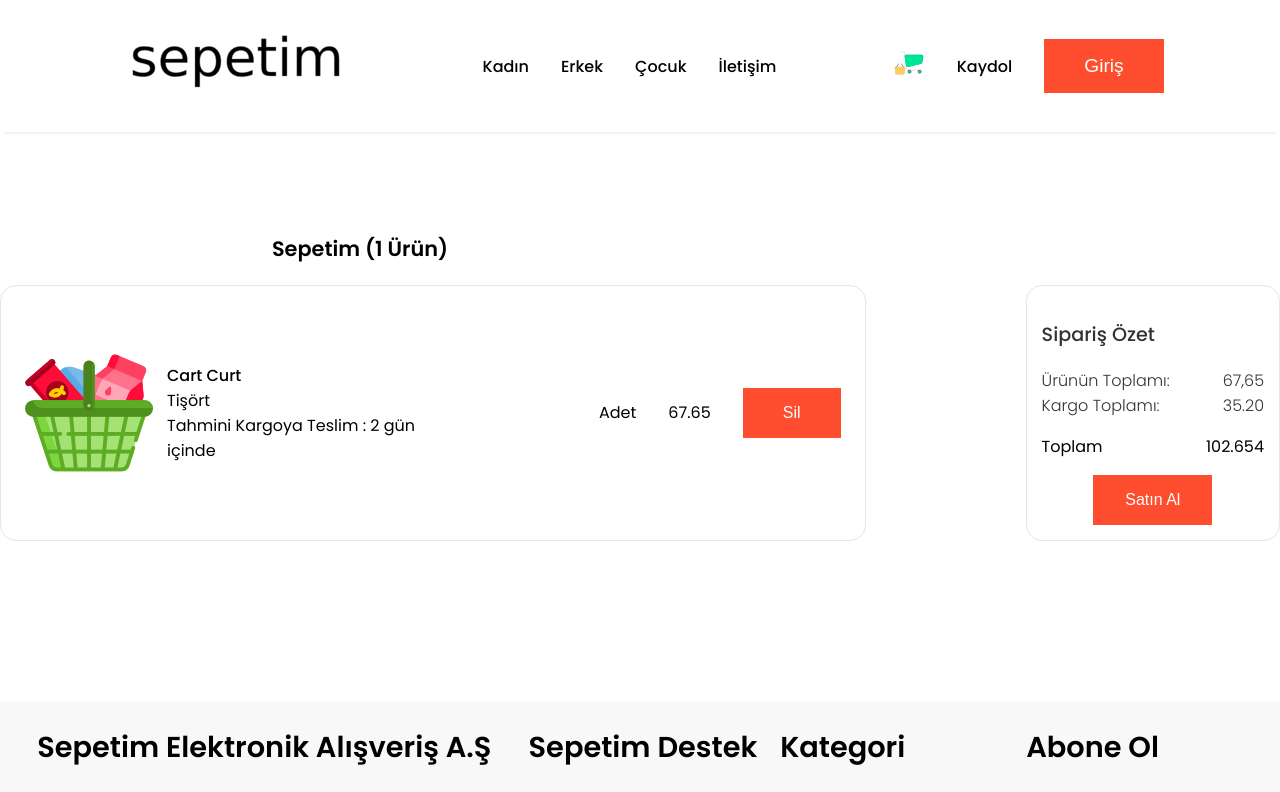
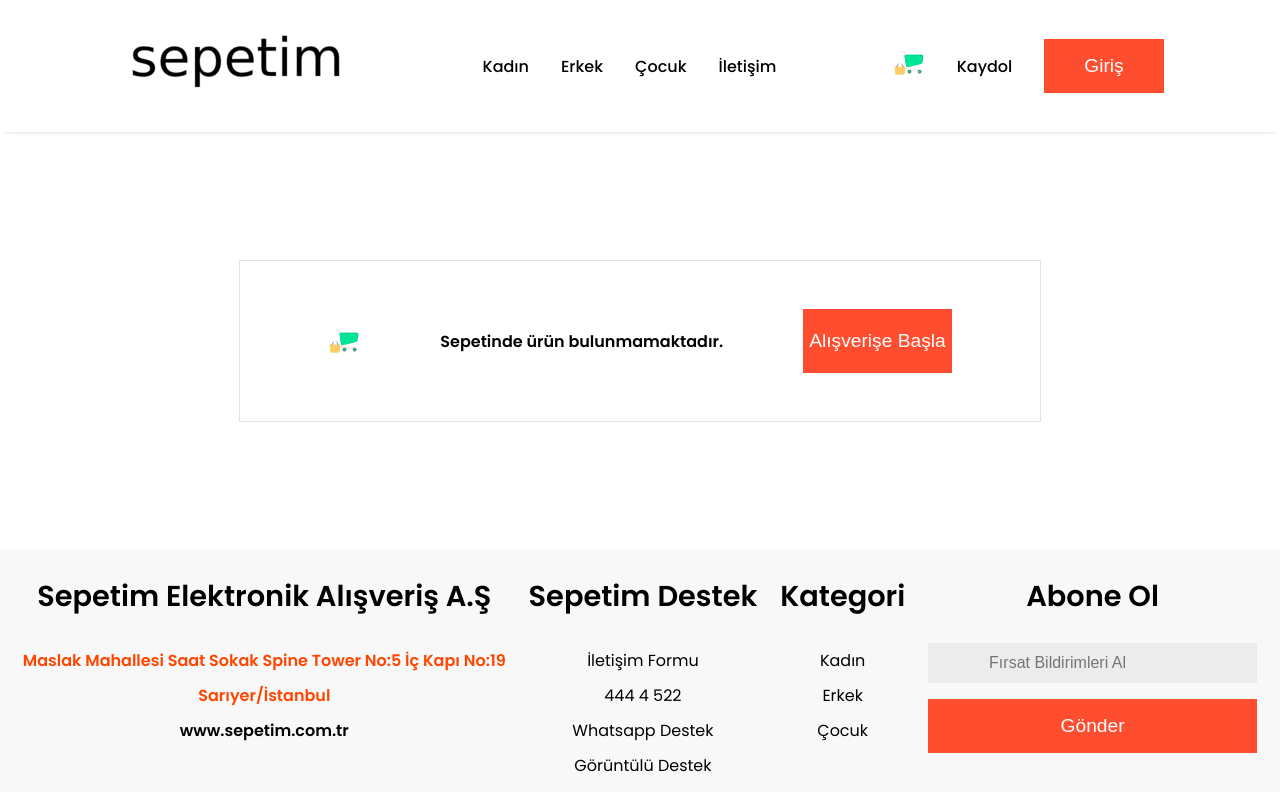
Before and after one commit to emirhancopoglu/e-commerce-reactjs, a React (Create React App) app: page /basket in a window 1280 px wide. Shown: the top 792 px of the page. Built offline with nearby package versions, Linux system fonts and the light colour scheme.

Commit message:
basketcomponent updated , some style updated

```diff
--- a/src/Components/BasketComponent/BasketComponent.css
+++ b/src/Components/BasketComponent/BasketComponent.css
@@ -8,8 +8,8 @@
   display: flex;
   flex-direction: row;
   justify-content: space-between;
-  gap: 10rem;
-  width: 55rem;
+  gap: 1rem;
+  width: 50rem;
   height: auto;
   border-radius: 1rem;
   padding: 24px;
@@ -21,9 +21,10 @@
 }
 .basketcontainercard {
   display: flex;
-  flex-direction: row;
+  flex-direction: column;
   justify-content: center;
-  gap: 10rem;
+  gap: 1rem;
+  align-items: center;
 }
 .totalofproduct {
   display: flex;
@@ -55,6 +56,7 @@
   flex-direction: row;
   align-items: center;
   gap: 2rem;
+  width: auto;
 }
 .basketcargo {
   display: flex;
@@ -81,6 +83,7 @@
 .productsummary-button {
   border: 1px solid #e6e6e6;
   width: 15rem;
+  height: 15rem;
   padding: 15px;
   border-radius: 1rem;
 }
@@ -120,7 +123,6 @@
 .basketcardproduct {
   display: flex;
   flex-direction: row;
-  width: 100%;
 }
 .basketproductimg {
   width: 128px;
@@ -134,7 +136,68 @@
   margin: 0;
 }
 .basketproductpcontainer {
-  width: 45rem;
+  width: 50%;
   display: flex;
   justify-content: center;
 }
+.basketcontainerandtotal {
+  display: flex;
+  flex-direction: row;
+  align-content: center;
+  justify-content: center;
+  gap: 2rem;
+}
+.productpricespan {
+  color: orangered;
+  font-weight: 600;
+}
+.productamountspan {
+  color: black;
+  font-weight: 300;
+}
+.saleproducttotalspan {
+  color: orangered;
+  font-weight: 600;
+}
+.empty-basket {
+  border: 1px solid #e2e2e2;
+  display: flex;
+  flex-direction: row;
+  width: 50rem;
+  gap: 5rem;
+  /* align-content: center; */
+  justify-content: center;
+  align-items: center;
+  height: 10rem;
+}
+.basket-img {
+  width: 32px;
+  height: 32px;
+}
+.empty-basket-main-container {
+  display: flex;
+  justify-content: center;
+}
+.empty-basket-p {
+  font-weight: 600;
+}
+.empty-basketbutton {
+  background-color: #ff4d30;
+  border: none;
+  color: white;
+  text-align: center;
+  text-decoration: none;
+  font-size: 1.2rem;
+  font-weight: 500;
+  cursor: pointer;
+  transition: all 0.3s;
+  width: 100%;
+  height: 4rem;
+}
+.empty-basketbutton a {
+  color: white;
+}
+.basketemptycompmaincontainer {
+  margin-top: 8rem;
+  margin-bottom: 8rem;
+}
--- a/src/Components/BasketComponent/BasketComponent.js
+++ b/src/Components/BasketComponent/BasketComponent.js
@@ -1,55 +1,111 @@
 import React from "react";
 import "./BasketComponent.css";
-import sepetim from "../../Assets/sepetim.png";
+import basket from "../../Assets/basket.png";
 
-const BasketComponen = () => {
+const BasketComponent = ({ cart }) => {
+  const handleDelete = (index) => {
+    const updatedCart = [...cart];
+    updatedCart.splice(index, 1);
+    localStorage.setItem("cart", JSON.stringify(updatedCart));
+    window.location.reload();
+  };
+
+  if (cart.length === 0) {
+    return (
+      <div className="basketemptycompmaincontainer">
+        <div className="empty-basket-main-container">
+          <div className="empty-basket">
+            <img className="basket-img" src={basket} alt="Sepet"></img>
+            <p className="empty-basket-p">Sepetinde ürün bulunmamaktadır.</p>
+            <div className="empty-basket-button">
+              <button className="empty-basketbutton">
+                {" "}
+                <a href="/">Alışverişe Başla </a>
+              </button>
+            </div>
+          </div>
+        </div>
+      </div>
+    );
+  }
+
   return (
     <div className="basketcompmaincontainer">
       <div className="basketcontainer">
         <div className="basketproductpcontainer">
           <p className="basketproductp">
-            Sepetim <span> (1 </span>Ürün)
+            Sepetim <span>({cart.length})</span> Ürün
           </p>
         </div>
+        <div className="basketcontainerandtotal">
           <div className="basketcontainercard">
-          <div className="basketcard">
+            {cart.map((item, index) => (
+              <div key={index} className="basketcard">
                 <div className="basketcardproduct">
                   <div className="basketproduct-cargo">
                     <div className="basketproductimgcontainer">
                       <img
-                    src={sepetim}
+                        src={item.thumbnail}
                         alt="Fotograf"
                         className="basketproductimg"
-                  ></img>
+                      />
                     </div>
                     <div className="basketcargo">
-                  <p className="basketbrandtitle">Cart Curt </p>
-                  <p className="basketproduct-title">Tişört</p>
-                  <p className="basketproductcargop">
-                    Tahmini Kargoya Teslim : 2 gün içinde
-                  </p>
+                      <p className="basketbrandtitle">{item.brand}</p>
+                      <p className="basketproduct-title">{item.title}</p>
                     </div>
                   </div>
                 </div>
                 <div className="basketcardpricestuff">
-              <p className="productstockamount">Adet</p>
-              <p>67.65</p>
-              <button className="basketproductdelete">Sil</button>
+                  <p className="productstockamount">
+                    {" "}
+                    <span className="productamountspan">
+                      Adet: {item.quantity}
+                    </span>{" "}
+                  </p>
+                  <p>
+                    {" "}
+                    <span className="productpricespan">
+                      {item.price * item.quantity} TL
+                    </span>{" "}
+                  </p>
+                  <button
+                    className="basketproductdelete"
+                    onClick={() => handleDelete(index)}
+                  >
+                    Sil
+                  </button>
                 </div>
+              </div>
+            ))}
           </div>
           <div className="productsummary-button">
             <p className="productsummary-p"> Sipariş Özet</p>
             <div className="totalofproduct">
               <p>Ürünün Toplamı:</p>
-              <p>67,65</p>
+              <p>
+                {cart.reduce(
+                  (acc, item) => acc + item.price * item.quantity,
+                  0
+                )}{" "}
+                TL
+              </p>
             </div>
             <div className="totalofcargo">
               <p>Kargo Toplamı:</p>
-              <p>35.20</p>
+              <p>35.20 TL</p>
             </div>
             <div className="totalofmainproduct">
-              <p>Toplam</p>
-              <p>102.654</p>
+              <p>Toplam:</p>
+              <p>
+                <span className="saleproducttotalspan">
+                  {cart.reduce(
+                    (acc, item) => acc + item.price * item.quantity,
+                    0
+                  ) + 35.2}{" "}
+                  TL
+                </span>
+              </p>
             </div>
             <div className="productbuycontainer">
               <button className="productbuybutton">Satın Al</button>
@@ -61,4 +117,4 @@ const BasketComponen = () => {
   );
 };
 
-export default BasketComponen;
+export default BasketComponent;
--- a/src/Components/LoginComponent/LoginComponent.css
+++ b/src/Components/LoginComponent/LoginComponent.css
@@ -1,7 +1,7 @@
 .logincompmaincontainer {
   display: flex;
   justify-content: center;
-  margin-top: 5rem;
+  margin-top: 7rem;
   margin-bottom: 7rem;
 }
 .logincompcontainer {
--- a/src/Components/ProductDetail/ProductDetailComp.js
+++ b/src/Components/ProductDetail/ProductDetailComp.js
@@ -29,6 +29,27 @@ const ProductDetail = () => {
     };
     fetchProduct();
   }, [id]);
+
+  const addToCart = (product) => {
+    const existingItem = localStorage.getItem("cart");
+    if (existingItem) {
+      const cart = JSON.parse(existingItem);
+      const existingProductIndex = cart.findIndex(
+        (item) => item.id === product.id
+      );
+      if (existingProductIndex !== -1) {
+        cart[existingProductIndex].quantity += 1;
+      } else {
+        cart.push({ ...product, quantity: 1 });
+      }
+      localStorage.setItem("cart", JSON.stringify(cart));
+    } else {
+      localStorage.setItem(
+        "cart",
+        JSON.stringify([{ ...product, quantity: 1 }])
+      );
+    }
+  };
 
   if (!product) {
     return (
@@ -76,7 +97,12 @@ const ProductDetail = () => {
             <p className="productdescp">{product.description}</p>
           </div>
           <div className="productsalebutton-liked">
-            <button className="productsalebutton">Sepete Ekle</button>
+            <button
+              className="productsalebutton"
+              onClick={() => addToCart(product)}
+            >
+              Sepete Ekle
+            </button>
             <button className="productlikedbutton">♡</button>
           </div>
         </div>
--- a/src/Components/SignupComponent/SignupComponent.css
+++ b/src/Components/SignupComponent/SignupComponent.css
@@ -2,7 +2,7 @@
   display: flex;
   justify-content: center;
   margin-top: 5rem;
-  margin-bottom: 3rem;
+  margin-bottom: 5rem;
 }
 .signupcompcontainer {
   border: 1px solid #e6e6e6;
--- a/src/Pages/Basket/Basket.js
+++ b/src/Pages/Basket/Basket.js
@@ -1,13 +1,22 @@
-import React from "react";
+import React, { useEffect, useState } from "react";
 import Header from "../../Components/Header/Header.js";
 import BasketComponent from "../../Components/BasketComponent/BasketComponent.js";
 import Footer from "../../Components/Footer/Footer.js";
 
 const Basket = () => {
+  const [cart, setCart] = useState([]);
+
+  useEffect(() => {
+    const storedCart = localStorage.getItem("cart");
+    if (storedCart) {
+      setCart(JSON.parse(storedCart));
+    }
+  }, []);
+
   return (
-    <div className="basketmaincontainer">
+    <div>
       <Header />
-      <BasketComponent />
+      <BasketComponent cart={cart} />
       <Footer />
     </div>
   );
```
Lines whose indentation alone changed are shown as unchanged.
